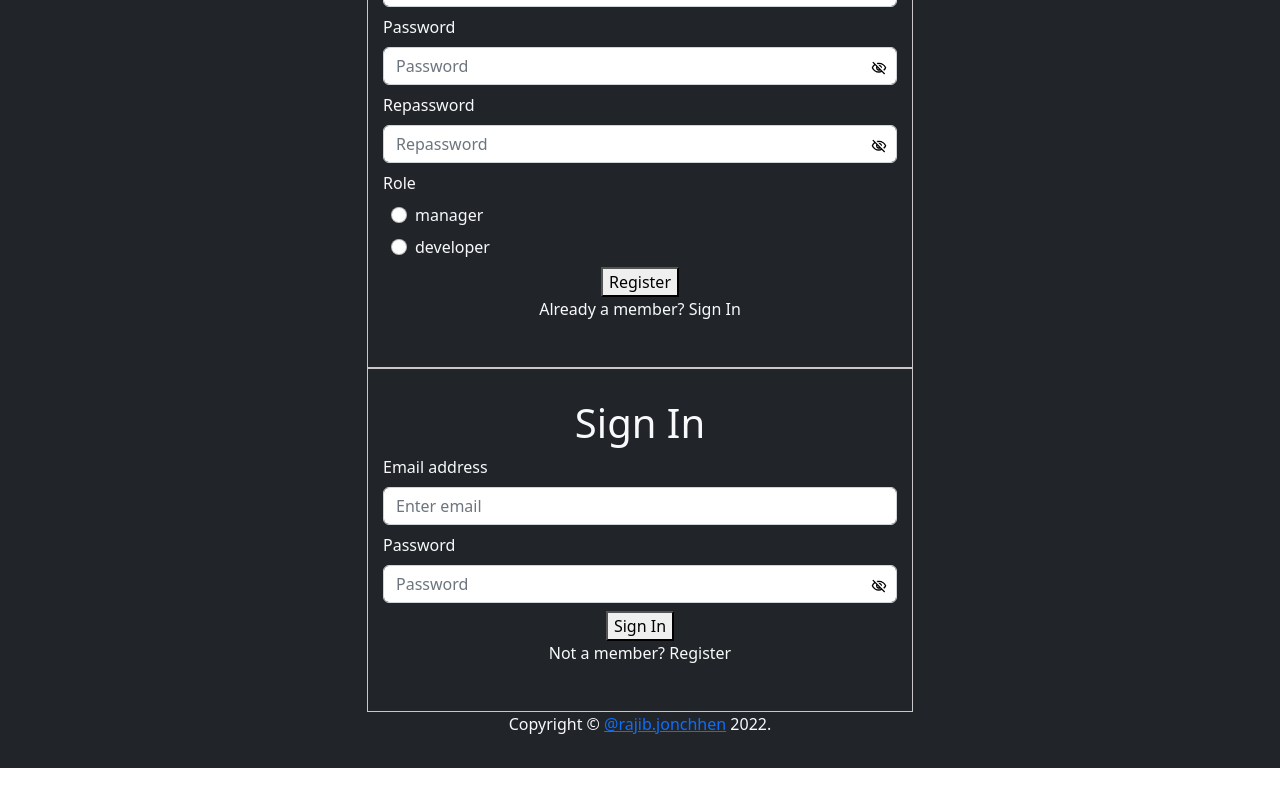
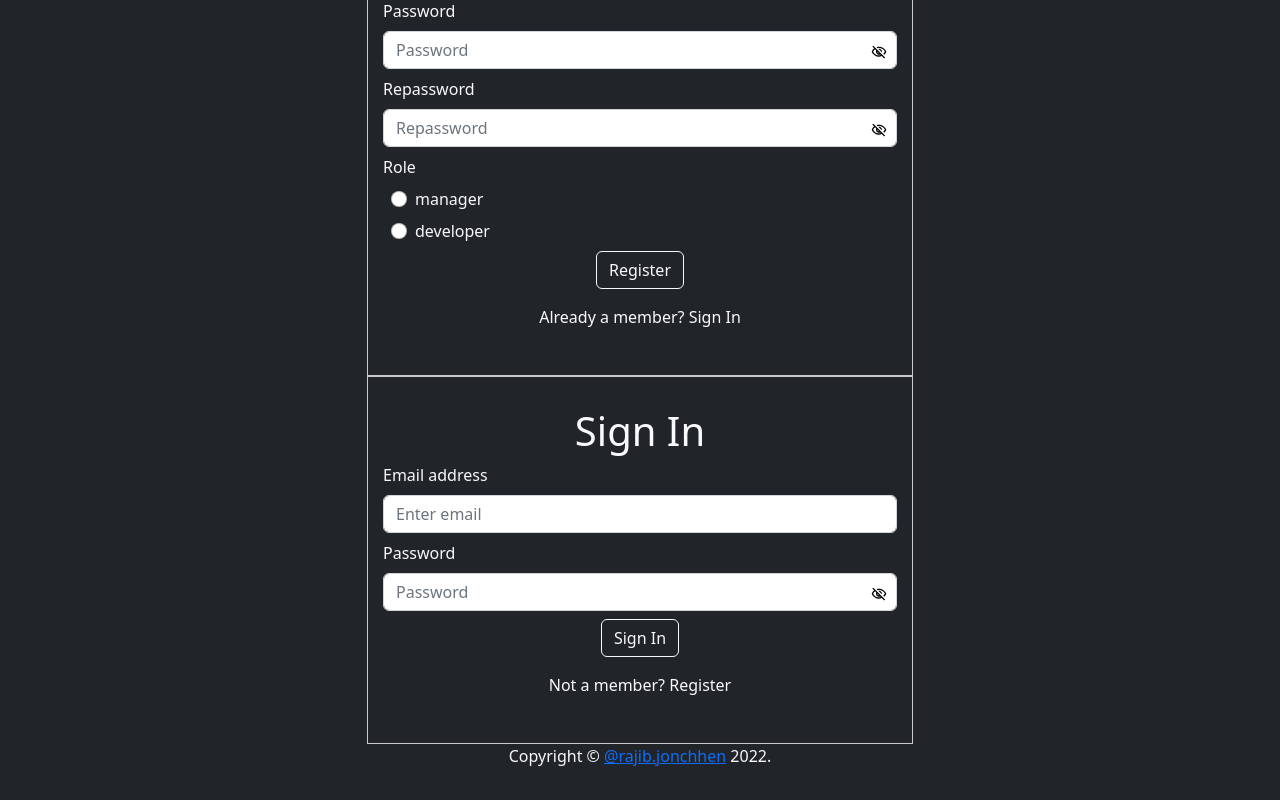
Before and after one commit to rajibjonchhen/codex-test-task, a React (Create React App) app: page /registration in a window 1280 px wide. Shown: the part 338-1138 px from the top of the page. Before the commit the page ends 1106 px from the top, so only its background shows below. Built offline with nearby package versions, Linux system fonts and the light colour scheme.

Commit message:
small changes in the style of button

```diff
--- a/src/App.css
+++ b/src/App.css
@@ -36,3 +36,10 @@
     transform: rotate(360deg);
   }
 }
+
+.pointer{
+  cursor: pointer;
+}
+.pointer:hover{
+  color: #61dafb;
+}
--- a/src/components/login/Login.jsx
+++ b/src/components/login/Login.jsx
@@ -8,7 +8,7 @@ import SignIn from './signIn/SignIn'
 function Login() {
     const [loginPage, setLoginPage] = useState("signIn")
   return (
-    <Container className="theme-light-bg mt-3 py-3 text-light">
+    <Container className="theme-light-bg py-3 text-light" style={{minHeight:"100vh"}}>
     <Row>
       <Col sm={12} md={6} style={{ margin: "auto" }}>
       <Registration loginPage={loginPage} setLoginPage={setLoginPage} />
--- a/src/components/login/registration/Registration.jsx
+++ b/src/components/login/registration/Registration.jsx
@@ -291,15 +291,15 @@ const Registration = ({ loginPage, setLoginPage }) => {
             </Form.Group>
 
             <div className="m-auto text-center">
-              <button
+            <Button
                 type="submit"
-                variant="contained"
+                variant="outline-light"
                 onClick={(e) => handleSubmit(e)}
               >
                 Register
-              </button>
-              <p>
-                Already a member? <span className="text-blue" onClick={() => setLoginPage("signin")}>Sign In</span>
+              </Button>
+              <p className="my-3">
+                Already a member? <span className="text-blue pointer" onClick={() => setLoginPage("signin")}>Sign In</span>
               </p>
             </div>
           </Form>
--- a/src/components/login/signIn/SignIn.jsx
+++ b/src/components/login/signIn/SignIn.jsx
@@ -3,6 +3,7 @@ import { Alert, Button, Col, Container, Form, Row } from "react-bootstrap";
 // import { useDispatch, useSelector } from 'react-redux';
 import { Link, useNavigate } from "react-router-dom";
 import { MdOutlineVisibility, MdOutlineVisibilityOff } from "react-icons/md";
+
 
 const SignIn = ({ loginPage, setLoginPage }) => {
   //   const dispatch = useDispatch()
@@ -173,15 +174,15 @@ const SignIn = ({ loginPage, setLoginPage }) => {
 
 
             <div className="m-auto text-center">
-              <button
+              <Button
                 type="submit"
-                variant="contained"
+                variant="outline-light"
                 onClick={(e) => handleSubmit(e)}
               >
                 Sign In
-              </button>
-              <p  variant="body2">
-                Not a member? <span className="text-blue" onClick={() => setLoginPage("registration")}>Register</span>
+              </Button>
+              <p   className="my-3">
+                Not a member? <span className="text-blue pointer" onClick={() => setLoginPage("registration")}>Register</span>
               </p>
             </div>
           </Form>
```
